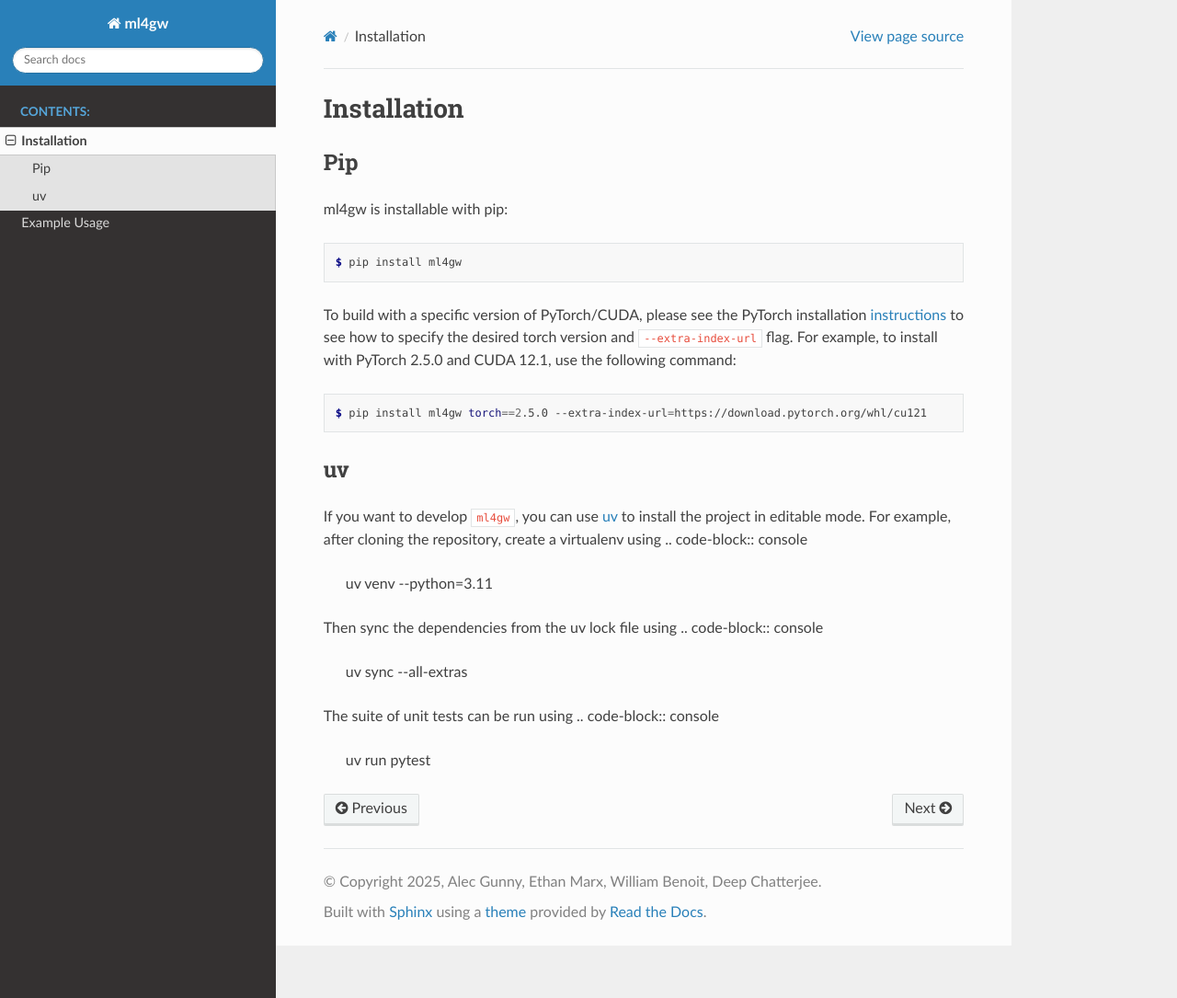
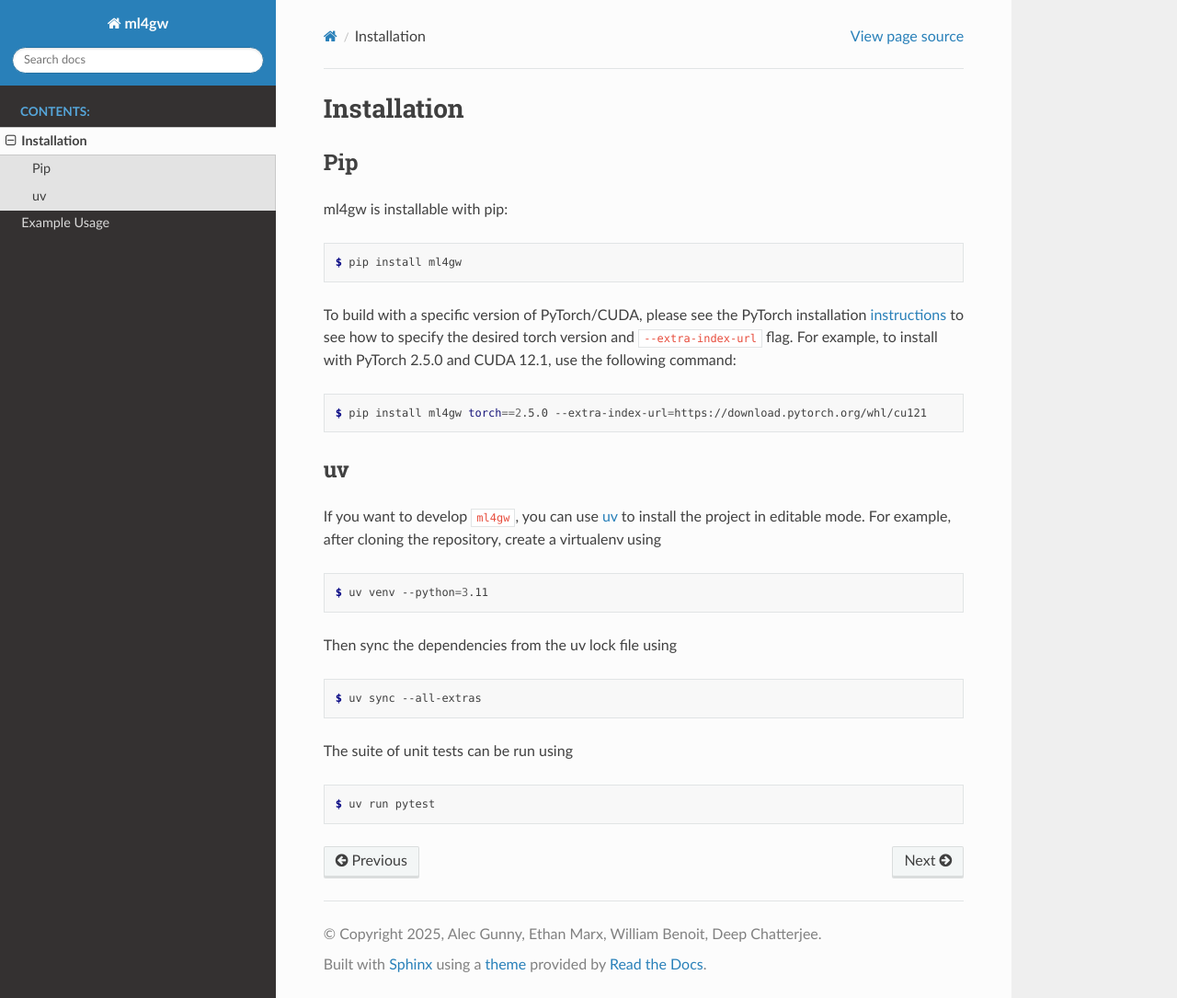
Before and after one commit to ML4GW/ml4gw, a Sphinx documentation site: the page built from docs/installation.rst, in a window 1280 px wide and 1085 px high. Shown: the whole window at 92% size. Built offline with Sphinx 7.4.7 and the Read the Docs theme 3.1.0, drawn with Linux system fonts in a browser that asks for light colours; pages that are not in the unit, such as notebooks, are missing from menus.

Commit message:
Fix code block formatting

```diff
--- a/docs/installation.rst
+++ b/docs/installation.rst
@@ -16,19 +16,25 @@ to see how to specify the desired torch version and :code:`--extra-index-url` fl
 
 .. code-block:: console
 
-        $ pip install ml4gw torch==2.5.0 --extra-index-url=https://download.pytorch.org/whl/cu121
+    $ pip install ml4gw torch==2.5.0 --extra-index-url=https://download.pytorch.org/whl/cu121
 
 uv
 ==
 If you want to develop ``ml4gw``, you can use `uv <https://docs.astral.sh/uv/getting-started/installation/>`_ to install the project in editable mode.
 For example, after cloning the repository, create a virtualenv using
+
 .. code-block:: console
-    uv venv --python=3.11
+
+    $ uv venv --python=3.11
 
 Then sync the dependencies from the uv lock file using
+
 .. code-block:: console
-    uv sync --all-extras
+
+    $ uv sync --all-extras
 
 The suite of unit tests can be run using
+
 .. code-block:: console
-    uv run pytest
+
+    $ uv run pytest
```
